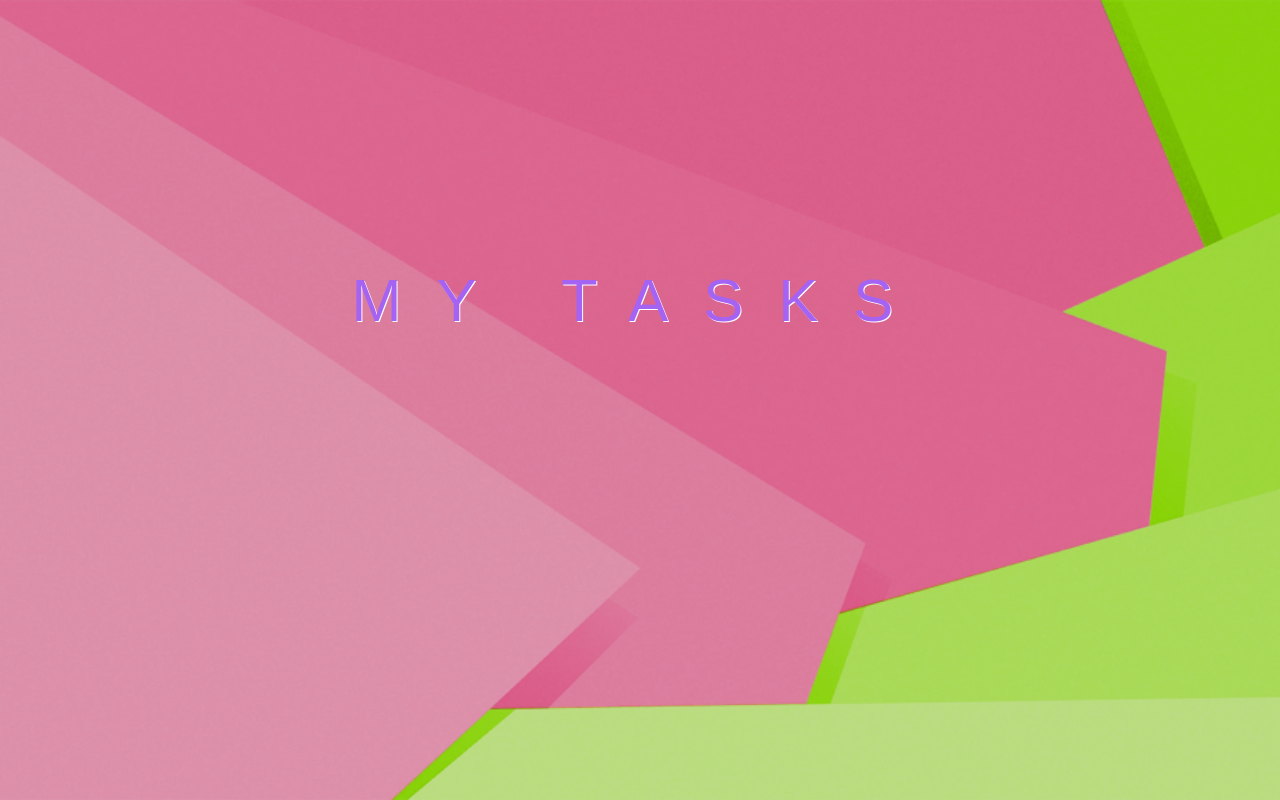
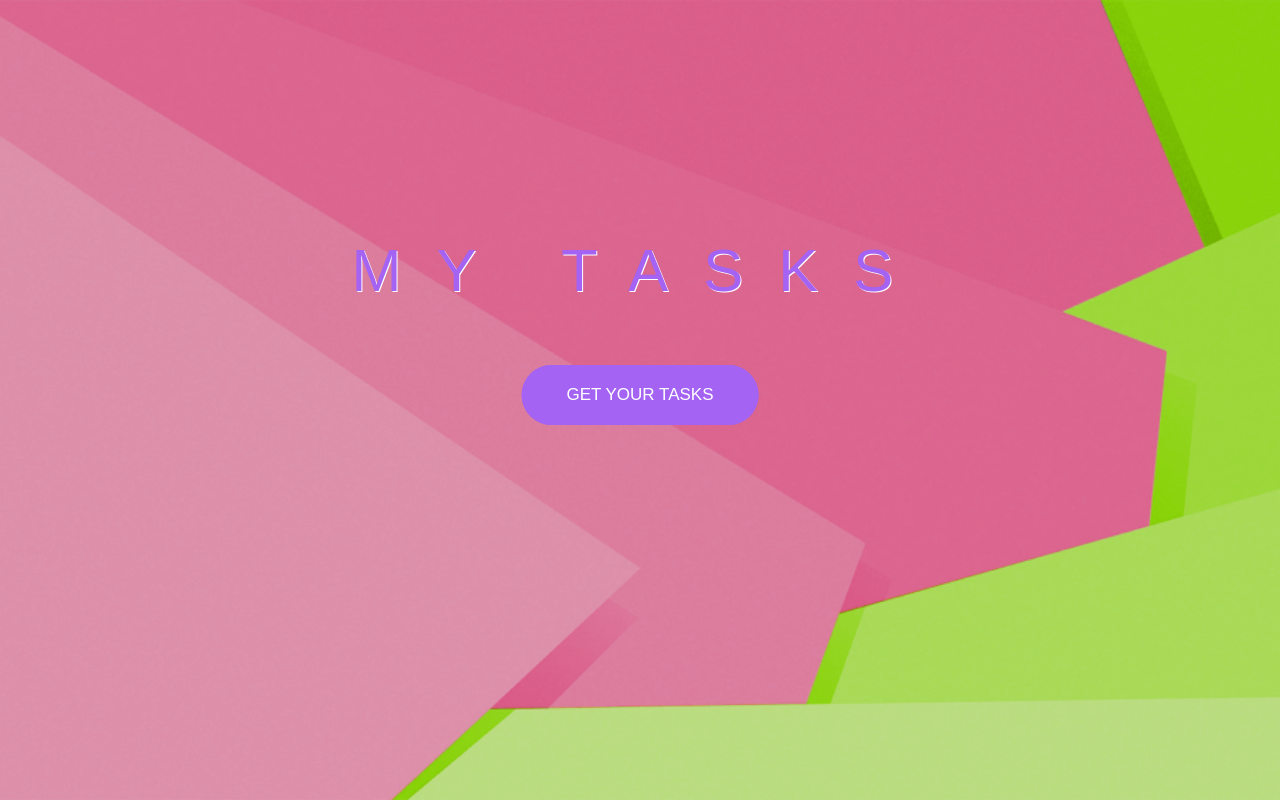
Before and after one commit to BSalemi/MyTasks, a React (Create React App) app: page / in a window 1280 px wide. Built offline with nearby package versions, Linux system fonts and the light colour scheme.

Commit message:
Added keyframe animation and CSS styling to the .bttn class in .cover-image div. Added the text Get Your Tasks to the .bttn link

```diff
--- a/src/App.js
+++ b/src/App.js
@@ -25,6 +25,13 @@ class App extends React.Component{
       currentUserName: user.username
     })
   }
+
+  setIsClicked = () => {
+    this.setState({
+      isClicked: true
+    })
+  }
+
 
   render(){
     const { currentUserId, currentUserName, isClicked } = this.state;
@@ -73,10 +80,9 @@ class App extends React.Component{
         <div className="heading-text-box">
           <h1 className="heading-primary">
             <span className="heading-primary-main">My Tasks</span>
-            <span className="heading-primary-sub"></span>
           </h1>
 
-          <a href="#" className="bttn bttn-white bttn-animated" onClick={this.setIsClicked}></a>
+          <a href="#" className="bttn bttn-white bttn-animated" onClick={this.setIsClicked}>Get Your Tasks</a>
         </div>
       </div>}
       </>
--- a/src/index.css
+++ b/src/index.css
@@ -51,12 +51,59 @@ code {
   animation: moveInLeft 1s ease-out
 }
 
-.heading-primary-sub{
-  display: block;
-  font-size: 20px;
-  font-weight: 700;
-  letter-spacing: 17.4px;
-  font-family: 'Lato';
+.bttn:link,
+.bttn:visited {
+    font-family: 'Orbitron', sans-serif;
+    text-transform: uppercase;
+    text-decoration: none;
+    display: inline-block;
+    border-radius: 100px;
+    transform: all .2s;
+    position: relative;
+}
+
+.bttn:hover {
+  transform: translateY(-3px);
+  box-shadow: 0 10px 20px rgba(0,0,0, .2);
+}
+
+.bttn:active{
+  transform: translateY(-1px);
+  box-shadow: 0 5px 10px rgba(0,0,0, .2);
+}
+
+.bttn-white{
+  background-color:  rgb(164, 99, 242);
+  color: #fff;
+  padding: 20px 45px;
+  font-size: 17px
+}
+
+.bttn-animated{
+  animation: moveInBottom .5s ease-out .75s;
+  animation-fill-mode: backwards;
+}
+
+.bttn::after {
+  content: "";
+  display: inline-block;
+  height: 100%;
+  width: 100%;
+  border-radius: 100px;
+  position: absolute;
+  top: 0;
+  left: 0;
+  z-index: -1;
+  transition: all .4s;
+}
+
+.bttn-white::after{
+  background-color: rgb(164, 99, 242);
+}
+
+.bttn:hover::after{
+  transform: scaleX(1.4) scaleY(1.6);
+  opacity: 0
 }
 
 
@@ -243,6 +290,18 @@ code {
 
   80% {
       transform: translateX(10px);
+  }
+
+  100% {
+      opacity: 1;
+      transform: translate(0);
+  }
+}
+
+@keyframes moveInBottom {
+  0% {
+      opacity: 0;
+      transform: translateY(30px);
   }
 
   100% {
```
